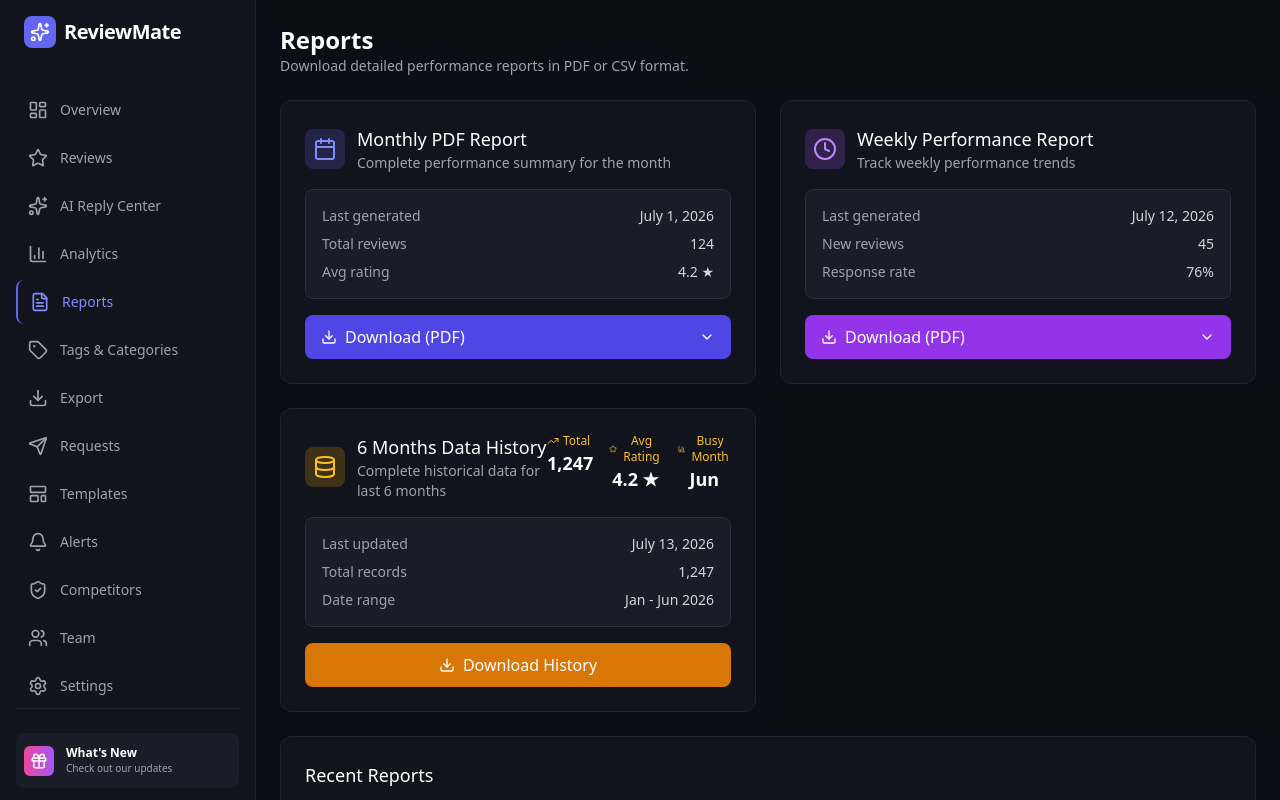
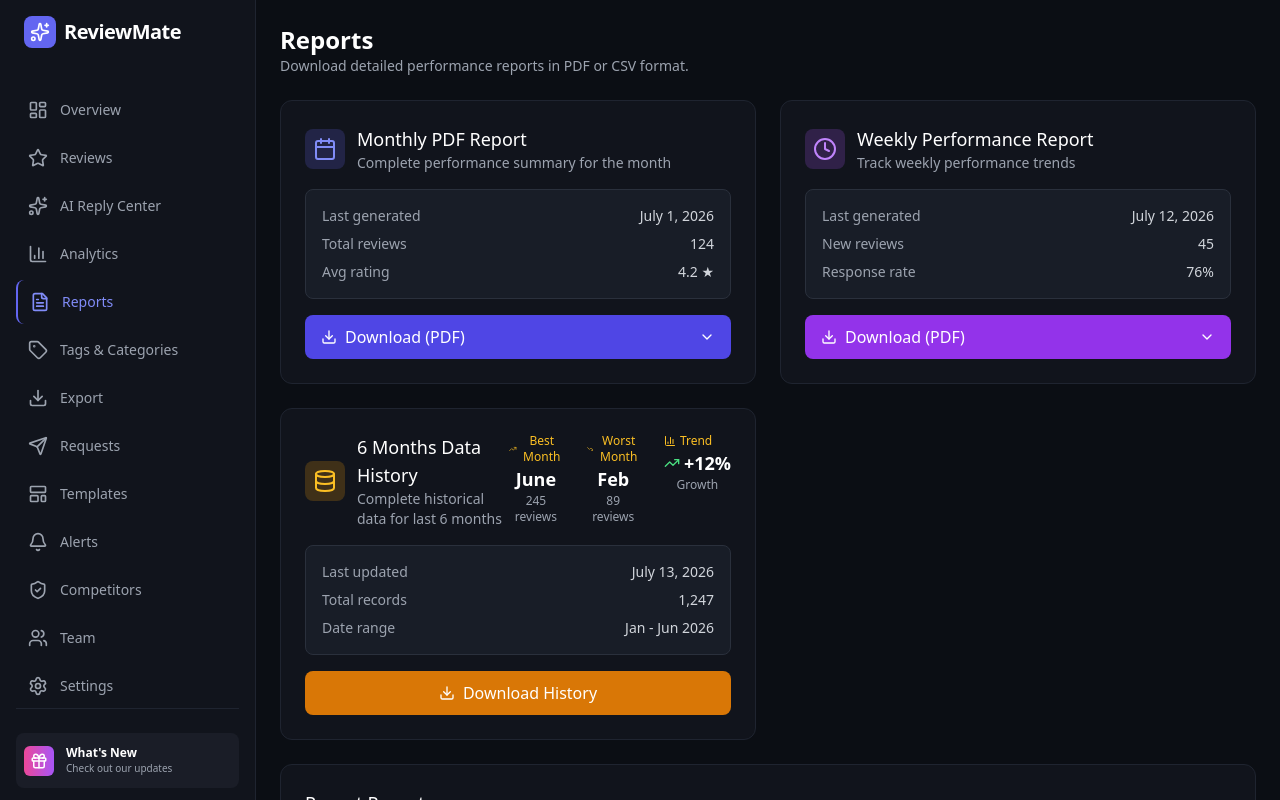
Before and after one commit to afnankhan123456/reviewreply-ai, a Next.js app: page /plans/standard/dashboard/reports in a window 1280 px wide. Built offline with nearby package versions, Linux system fonts and the light colour scheme.

Commit message:
Update page.tsx

```diff
--- a/app/plans/standard/dashboard/reports/page.tsx
+++ b/app/plans/standard/dashboard/reports/page.tsx
@@ -3,7 +3,7 @@
 import React, { useState } from 'react';
 import {
   FileText, Download, Calendar, Clock,
-  Loader2, ChevronDown, Database, TrendingUp, Star, BarChart3
+  Loader2, ChevronDown, Database, TrendingUp, TrendingDown, Star, BarChart3
 } from 'lucide-react';
 
 export default function ReportsPage() {
@@ -257,7 +257,7 @@ export default function ReportsPage() {
           </div>
         </div>
 
-        {/* 6 Months Data History Card (with Quick Stats) */}
+        {/* 6 Months Data History Card (with Best Month, Worst Month, Trend) */}
         <div className="bg-[#11141C] border border-[#1F2430] rounded-xl p-6">
           <div className="flex justify-between items-start">
             <div className="flex items-center gap-3 mb-4">
@@ -270,28 +270,39 @@ export default function ReportsPage() {
               </div>
             </div>
 
-            {/* Quick Stats - Right Side */}
-            <div className="flex gap-4">
+            {/* Right Side Stats - Best Month, Worst Month, Trend */}
+            <div className="flex gap-6">
+              {/* Best Month */}
               <div className="text-center">
                 <div className="flex items-center gap-1 text-amber-400 text-xs font-medium">
                   <TrendingUp className="w-3 h-3" />
-                  Total
+                  Best Month
                 </div>
-                <p className="text-white font-bold text-lg">1,247</p>
+                <p className="text-white font-bold text-lg">June</p>
+                <p className="text-xs text-gray-400">245 reviews</p>
               </div>
+
+              {/* Worst Month */}
               <div className="text-center">
                 <div className="flex items-center gap-1 text-amber-400 text-xs font-medium">
-                  <Star className="w-3 h-3" />
-                  Avg Rating
+                  <TrendingDown className="w-3 h-3" />
+                  Worst Month
                 </div>
-                <p className="text-white font-bold text-lg">4.2 ★</p>
+                <p className="text-white font-bold text-lg">Feb</p>
+                <p className="text-xs text-gray-400">89 reviews</p>
               </div>
+
+              {/* Trend */}
               <div className="text-center">
                 <div className="flex items-center gap-1 text-amber-400 text-xs font-medium">
                   <BarChart3 className="w-3 h-3" />
-                  Busy Month
+                  Trend
                 </div>
-                <p className="text-white font-bold text-lg">Jun</p>
+                <div className="flex items-center justify-center gap-1">
+                  <TrendingUp className="w-4 h-4 text-green-400" />
+                  <p className="text-white font-bold text-lg text-green-400">+12%</p>
+                </div>
+                <p className="text-xs text-gray-400">Growth</p>
               </div>
             </div>
           </div>
```
